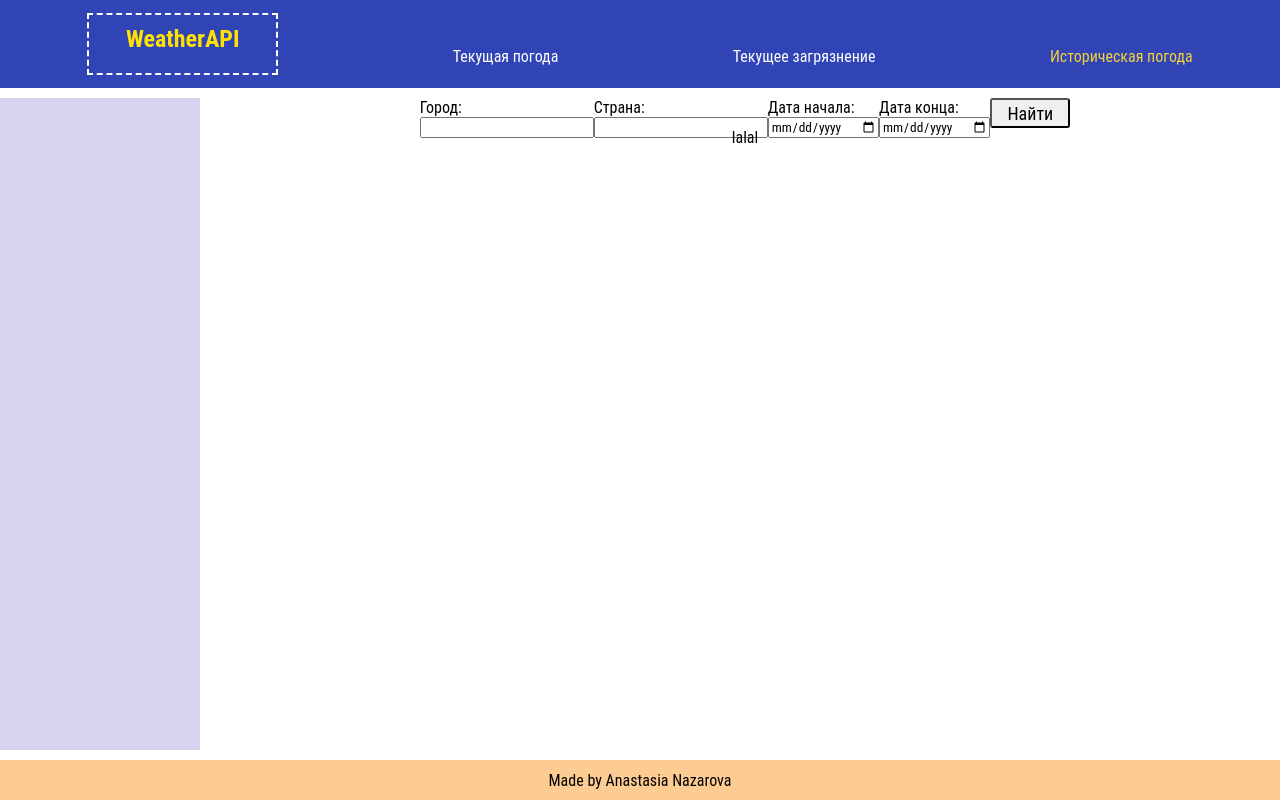
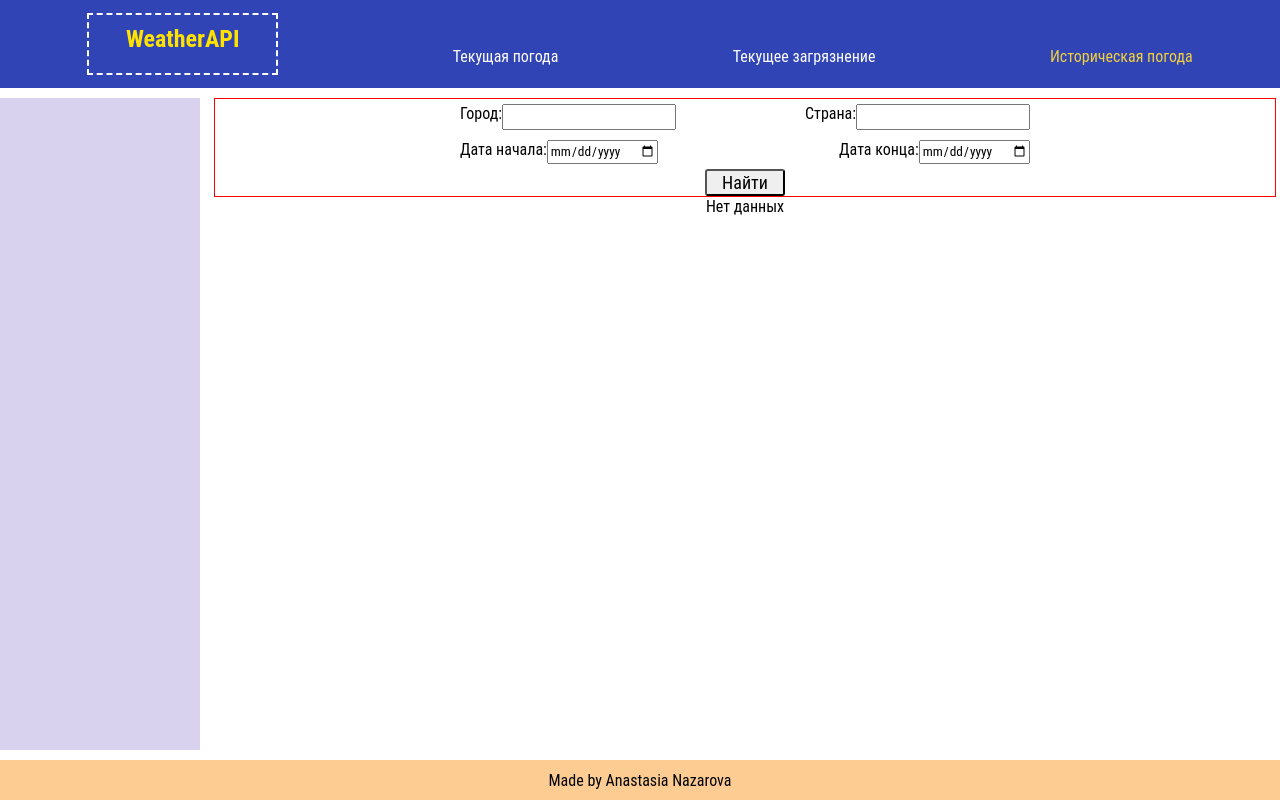
Before and after one commit to BeissMich09/the-weather, a React (Create React App) app: page /historycalweather in a window 1280 px wide. Built offline with nearby package versions, Linux system fonts and the light colour scheme.

Commit message:
css search inputs, historycal weather info

```diff
--- a/src/Components/CurrentWeather/CurrentWeatherContainer.jsx
+++ b/src/Components/CurrentWeather/CurrentWeatherContainer.jsx
@@ -4,16 +4,6 @@ import { getWeather } from "../../redux/weather-reducer";
 import CurrentWeather from "./CurrentWeather";
 
 class CurrentWeatherContainer extends React.Component {
-  componentDidMount() {
-    // let API_KEY = "963d857d4ba143be9d03b75c19f22728";
-    // let city = this.props.city;
-    // let country = this.props.country;
-    // fetch(
-    //   `https://api.weatherbit.io/v2.0/current?city=${city}&country=${country}&key=${API_KEY}&include=minutely&lang=ru`
-    // )
-    //   .then((res) => res.json())
-    //   .then((data) => this.props.getWeather(data));
-  }
   render() {
     if (this.props.weather !== undefined && this.props.weather.length !== 0) {
       return (
--- a/src/Components/HistorycalWeather/HistorycalWeather.jsx
+++ b/src/Components/HistorycalWeather/HistorycalWeather.jsx
@@ -1,7 +1,36 @@
 import React from "react";
 
-const HistorycalWeather = () => {
-  return <div>lalal</div>;
+const HistorycalWeather = (props) => {
+  console.log("props", props);
+  return (
+    <div>
+      <p>{props.historycalWeather.city_name}</p>
+      <div>
+        <p>Максимальная суточная температура:</p>
+        <p>{props.historycalWeather.data[0].max_temp} °C</p>
+      </div>
+      <div>
+        <p>Минимальная суточная температура:</p>
+        <p>{props.historycalWeather.data[0].min_temp} °C</p>
+      </div>
+      <div>
+        <p>Средняя скорость ветра:</p>
+        <p>{props.historycalWeather.data[0].wind_spd} м/с</p>
+      </div>
+      <div>
+        <p>Средняя солнечная радиация:</p>
+        <p>{props.historycalWeather.data[0].solar_rad} Вт/м^2</p>
+      </div>
+      <div>
+        <p>Средняя относительная влажность:</p>
+        <p>{props.historycalWeather.data[0].rh} %</p>
+      </div>
+      <div>
+        <p>Максимальный УФ-индекс:</p>
+        <p>{props.historycalWeather.data[0].max_uv} </p>
+      </div>
+    </div>
+  );
 };
 
 export default HistorycalWeather;
--- a/src/Components/HistorycalWeather/HistorycalWeatherContainer.jsx
+++ b/src/Components/HistorycalWeather/HistorycalWeatherContainer.jsx
@@ -1,10 +1,24 @@
 import React from "react";
+import { connect } from "react-redux";
 import HistorycalWeather from "./HistorycalWeather";
 
 class HistorycalWeatherContainer extends React.Component {
   render() {
-    return <HistorycalWeather />;
+    if (
+      this.props.historycalWeather !== undefined &&
+      this.props.historycalWeather.length !== 0
+    ) {
+      return (
+        <HistorycalWeather historycalWeather={this.props.historycalWeather} />
+      );
+    } else {
+      return <div>Нет данных</div>;
+    }
   }
 }
-
-export default HistorycalWeatherContainer;
+const mapStateToProps = (state) => {
+  return {
+    historycalWeather: state.historycalWeatherReducer.historycalWeather,
+  };
+};
+export default connect(mapStateToProps, null)(HistorycalWeatherContainer);
--- a/src/Components/SearchInput/Input/Input.jsx
+++ b/src/Components/SearchInput/Input/Input.jsx
@@ -1,9 +1,14 @@
 import React from "react";
-
+import style from "./Input.module.css";
 const Input = (props) => {
   return (
-    <div>
-      <p>{props.lable}:</p> <input type={props.inputType} value={props.value} onChange={props.onChange}/>
+    <div className={props.lable === "Город" ? style.itemCity: style.item }>
+      <p>{props.lable}:</p>{" "}
+      <input
+        type={props.inputType}
+        value={props.value}
+        onChange={props.onChange}
+      />
     </div>
   );
 };
--- /dev/null
+++ b/src/Components/SearchInput/Input/Input.module.css
@@ -0,0 +1,17 @@
+p {
+    margin: 0;
+    padding: 0;
+}
+
+.item,
+.itemCity {
+    display: flex;
+}
+
+.itemCity {
+    margin-right: 28px;
+}
+
+input {
+    height: 20px;
+}
--- a/src/Components/SearchInput/SearchInput.jsx
+++ b/src/Components/SearchInput/SearchInput.jsx
@@ -8,6 +8,7 @@ const SearchInput = (props) => {
 
   return (
     <div className={style.component}>
+      <div className={style.names}>
         <Input
           lable="Город"
           inputType="text"
@@ -20,7 +21,8 @@ const SearchInput = (props) => {
           value={props.inputCountry}
           onChange={(e) => props.getInputCountry(e.target.value)}
         />
-      {/* {props.historycalWeather !== undefined ? ( */}
+      </div>
+      <div className={style.date}>
         <Input
           lable="Дата начала"
           inputType="date"
@@ -33,30 +35,7 @@ const SearchInput = (props) => {
           value={props.inputEndData}
           onChange={(e) => props.getEndData(e.target.value)}
         />
-      {/* ) : null} */}
-
-      {/* <div className={style.input}>
-        <p> Город: </p>
-        <input
-          onChange={(e) => props.getInputCity(e.target.value)}
-          type="text"
-          value={valueCity}
-        />
       </div>
-      <div className={style.input}>
-        <p> Страна: </p>
-        <input
-          onChange={(e) => props.getInputCountry(e.target.value)}
-          type="text"
-          value={props.inputCountry}
-        />
-      </div> */}
-      {/* <Input
-        label={"Страна"}
-        inputType="date"
-        value={props.inputCountry}
-        // onChange={}
-      /> */}
       <button
         onClick={() => {
           props.getInputs(
--- a/src/Components/SearchInput/SearchInput.module.css
+++ b/src/Components/SearchInput/SearchInput.module.css
@@ -1,8 +1,10 @@
 .component {
     display: flex;
-    height: 30px;
-    width: 100%;
+    width: 99%;
     justify-content: center;
+    align-items: center;
+    flex-direction: column;
+    border: solid red 1px;
 }
 
 .input {
@@ -23,5 +25,14 @@ button {
 .input p {
     margin: 0;
     padding: 0;
-    font-size: 23px
+    font-size: 23px;
 }
+
+.date,
+.names {
+    display: flex;
+    width: 570px;
+    justify-content: space-between;
+    height: 35px;
+    align-items: center;
+}
--- a/src/Components/SearchInput/SearchInputContainer.jsx
+++ b/src/Components/SearchInput/SearchInputContainer.jsx
@@ -16,7 +16,6 @@ import SearchInput from "./SearchInput";
 
 class SearchInputContainer extends React.Component {
   getInputs = (city, country, dataStart, dataEnd) => {
-    let API_KEY = "963d857d4ba143be9d03b75c19f22728";
     console.log("this.props.key", this.props);
     this.props.getCity(city);
     this.props.getCountry(country);
```
Also changed, not shown: 1 other file (tests, documents, lock files or other folders). Lines whose indentation alone changed are shown as unchanged.
